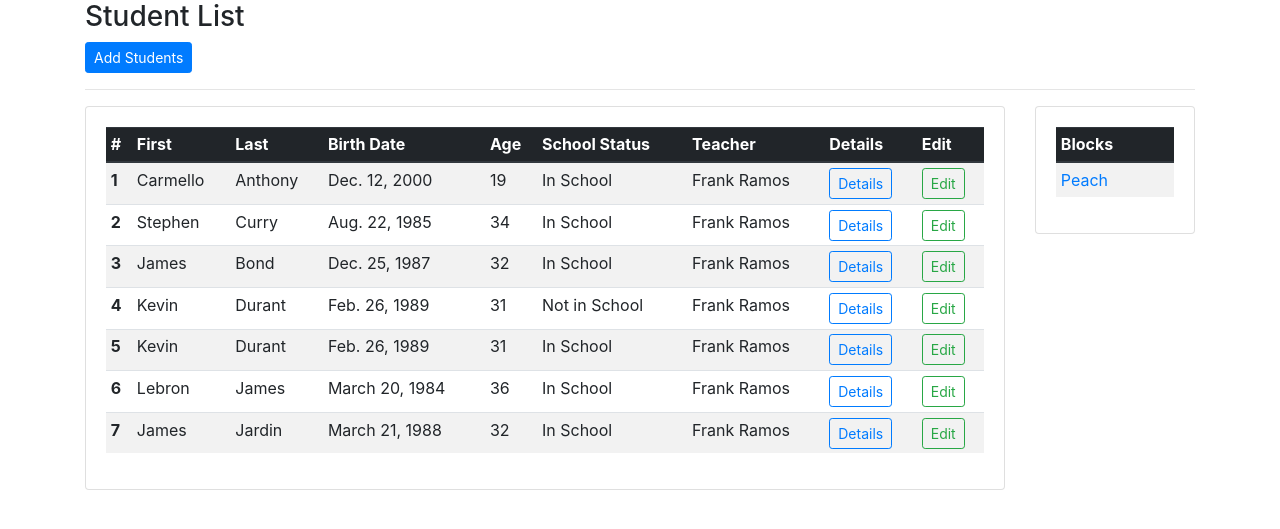
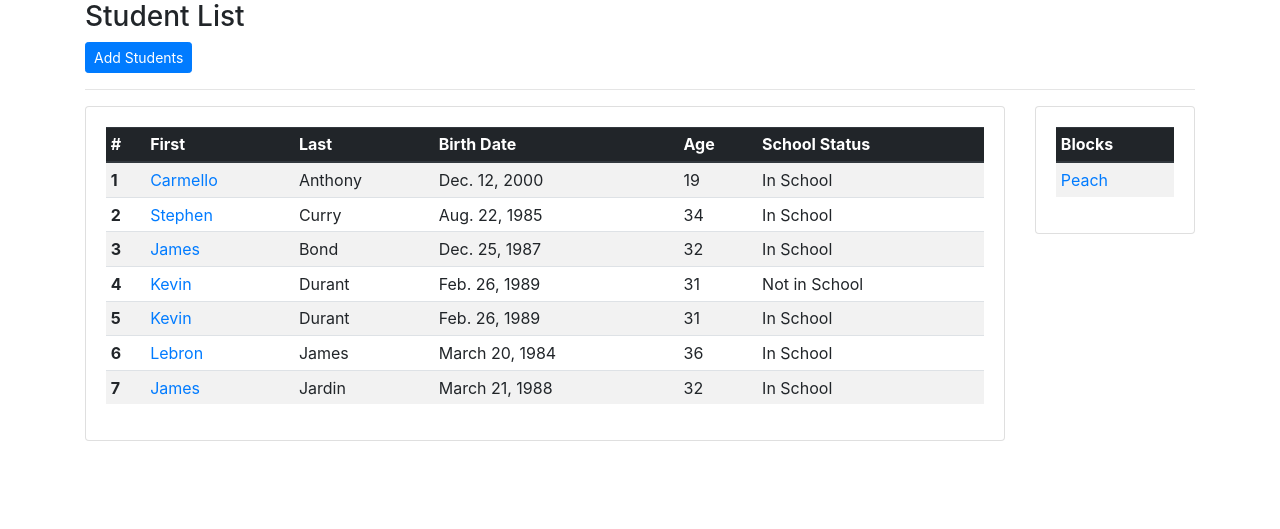
Before and after one commit to franky88/masterlesson, a Django app: page /students/ in a window 1280 px wide. Shown: the top 529 px of the page. Run offline with Django 3.2, Linux system fonts and the light colour scheme; a user stored in the database is signed in; data comes from the database, SQL or seed files in the repository; tables that the repository leaves empty hold one stand-in row (values such as "Sample post"); some libraries are stand-ins or nearby versions.

Commit message:
student list display update

```diff
--- a/templates/students/student_detail.html
+++ b/templates/students/student_detail.html
@@ -2,5 +2,7 @@
 
 {% block content %}
 <h3>{{title|title}}</h3>
+<a href="{%url 'student:edit' pk=instance.id%}" class="btn btn-outline-success btn-sm">Edit</a>
+<hr>
 {{instance.f_name|title}}
 {% endblock %}
--- a/templates/students/student_list.html
+++ b/templates/students/student_list.html
@@ -16,23 +16,21 @@
               <th scope="col">Birth Date</th>
               <th scope="col">Age</th>
               <th scope="col">School Status</th>
-              <th scope="col">Teacher</th>
-              <th scope="col">Details</th>
-              <th scope="col">Edit</th>
+              <!-- <th scope="col">Teacher</th> -->
             </tr>
           </thead>
           <tbody>
             {% for student in request.user.studentname_set.all %}
             <tr>
               <th scope="row">{{ forloop.counter }}</th>
-              <td>{{student.f_name|title}}</td>
+              <td><a href="{%url 'student:detail' pk=student.id%}">{{student.f_name|title}}</a></td>
               <td>{{student.l_name|title}}</td>
               <td>{{student.birth_date}}</td>
               <td>{{student.calculate_age}}</td>
               <td>{{student.school_status|yesno:'In School,Not in School'}}</td>
-              <td>{{student.user.get_full_name|title}}</td>
-              <td><a href="{%url 'student:detail' pk=student.id%}" class="btn btn-outline-primary btn-sm">Details</a></td>
-              <td><a href="{%url 'student:edit' pk=student.id%}" class="btn btn-outline-success btn-sm">Edit</a></td>
+              <!-- <td>{{student.user.get_full_name|title}}</td> -->
+              <!-- <td><a href="{%url 'student:detail' pk=student.id%}" class="btn btn-outline-primary btn-sm">Details</a></td>
+              <td><a href="{%url 'student:edit' pk=student.id%}" class="btn btn-outline-success btn-sm">Edit</a></td> -->
             </tr>
             {% endfor %}
           </tbody>
```
